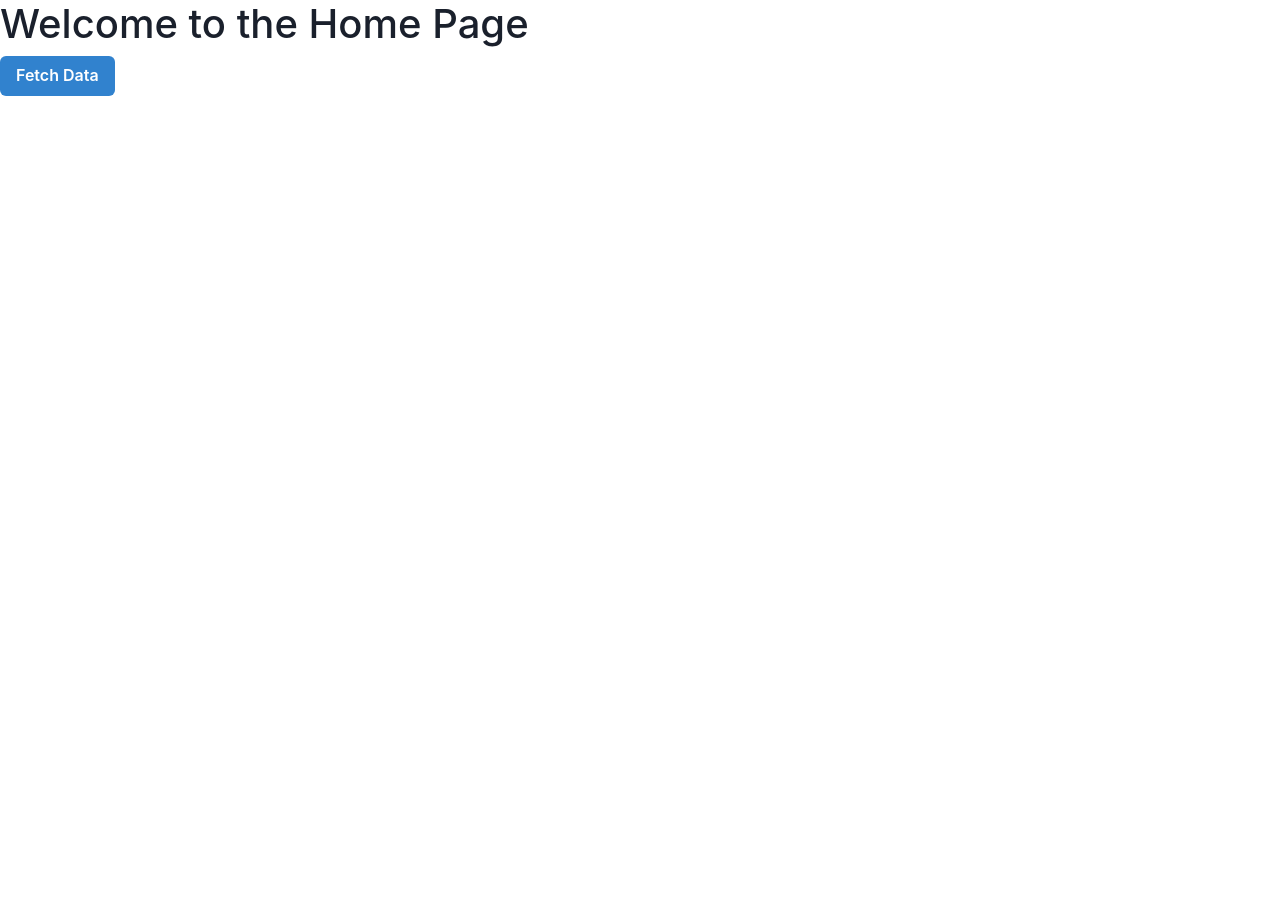
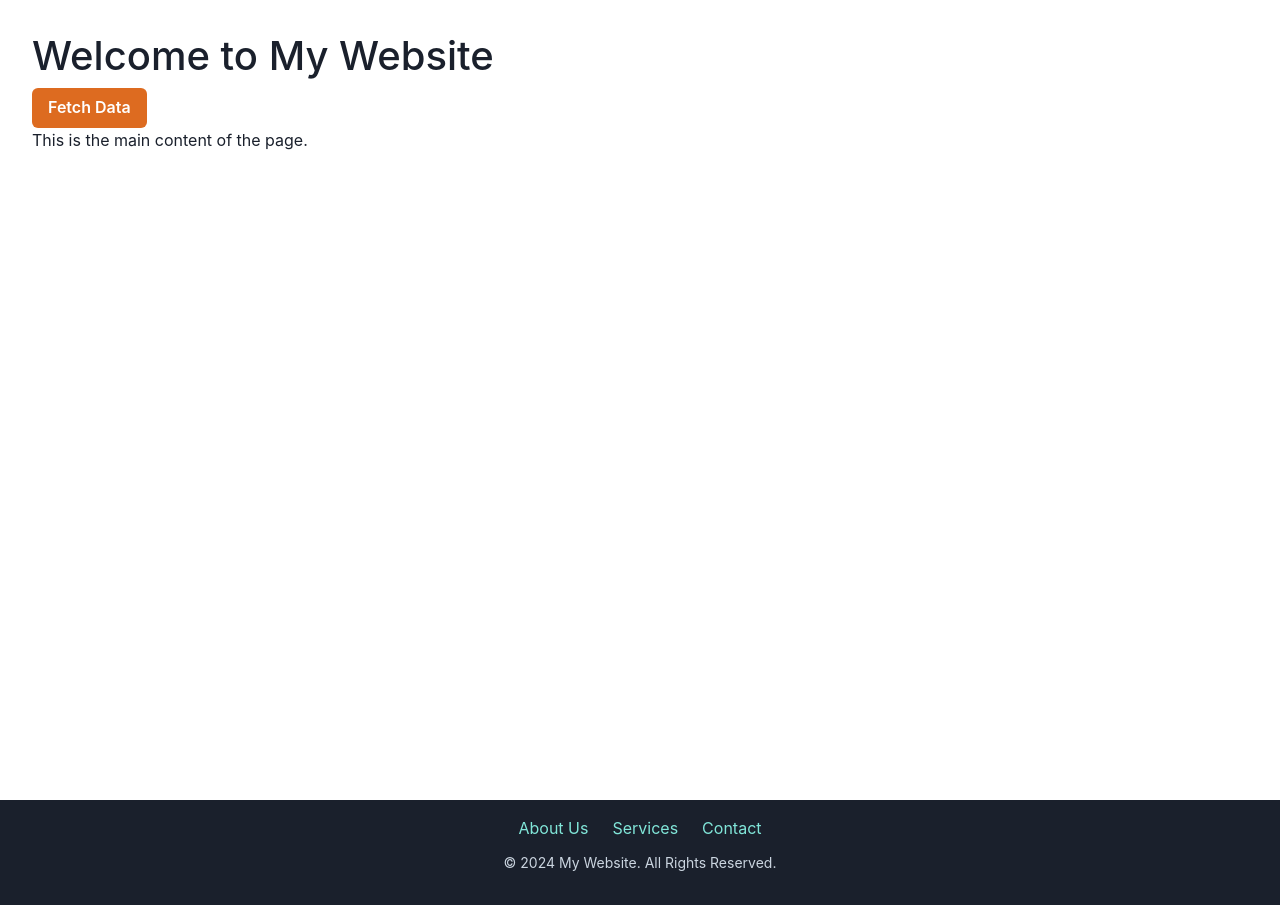
Before and after one commit to The-Gamblers-UCSB/Gaucho-NeuralBet, a React (Vite) app in the folder frontend/: page / in a window 1280 px wide. Before the commit the page ends 800 px from the top, so only its background shows below. Built offline with nearby package versions, Linux system fonts and the light colour scheme.

Commit message:
Working Footer

```diff
--- a/frontend/src/App.jsx
+++ b/frontend/src/App.jsx
@@ -6,6 +6,7 @@ import Signup from './pages/Signup'; // Adjust import paths if necessary
 import HomePage from './pages/HomePage'; // Adjust import paths if necessary
 import { ChakraProvider } from "@chakra-ui/react"; // Import ChakraProvider
 import { extendTheme } from "@chakra-ui/react"; // Import extendTheme
+import Footer from './footer';
 
 // Theme definition
 const colors = {
@@ -29,6 +30,7 @@ function App() {
           <Route path='/login' element={<Login />} />
         </Routes>
       </Router>
+      <Footer />
     </ChakraProvider>
   );
 }
--- /dev/null
+++ b/frontend/src/footer.jsx
@@ -0,0 +1,30 @@
+import { Box, Text, Flex, Stack, Link } from '@chakra-ui/react';
+import React from 'react';
+
+const Footer = () => {
+    return (
+        <Box
+            as="footer"
+            role="contentinfo"
+            mt="auto" /* To make the footer stick to the bottom if there's enough content */
+            py="4"
+            backgroundColor="gray.800"
+            color="gray.300"
+            textAlign="center"
+            width="100%"
+        >
+            <Flex justify="center" align="center" direction="column">
+                <Stack direction="row" spacing={6} mb={3}>
+                    <Link href="#about" color="teal.200">About Us</Link>
+                    <Link href="#services" color="teal.200">Services</Link>
+                    <Link href="#contact" color="teal.200">Contact</Link>
+                </Stack>
+                <Text fontSize="sm">
+                    © 2024 My Website. All Rights Reserved.
+                </Text>
+            </Flex>
+        </Box>
+    );
+};
+
+export default Footer;
--- a/frontend/src/pages/HomePage.jsx
+++ b/frontend/src/pages/HomePage.jsx
@@ -1,5 +1,6 @@
 import React, { useEffect } from 'react';
-import { Button, useToast } from '@chakra-ui/react';
+import { FaTwitter, FaGithub, FaLinkedin } from 'react-icons/fa';
+import { ChakraProvider, Button, useToast, Box, Text, Flex, Stack, Link } from '@chakra-ui/react';
 import axios from 'axios';
 
 function HomePage() {
@@ -29,13 +30,23 @@ function HomePage() {
     }
   };
 
+
+
   return (
-    <div>
-      <h1>Welcome to the Home Page</h1>
-      <Button onClick={handleFetchData} colorScheme="blue">
-        Fetch Data
-      </Button>
-    </div>
+    <ChakraProvider>
+            <Flex
+                direction="column"
+                minHeight="100vh"
+            >
+                <Box as="main" flex="1" p={8}>
+                    <h1>Welcome to My Website</h1>
+                    <Button onClick={handleFetchData} colorScheme="orange">
+                    Fetch Data
+                    </Button>
+                    <p>This is the main content of the page.</p>
+                </Box>
+            </Flex>
+        </ChakraProvider>
   );
 }
 
```
Also changed, not shown: frontend/src/services/dailyFantasyApi.js (added, +20 -0 lines).
